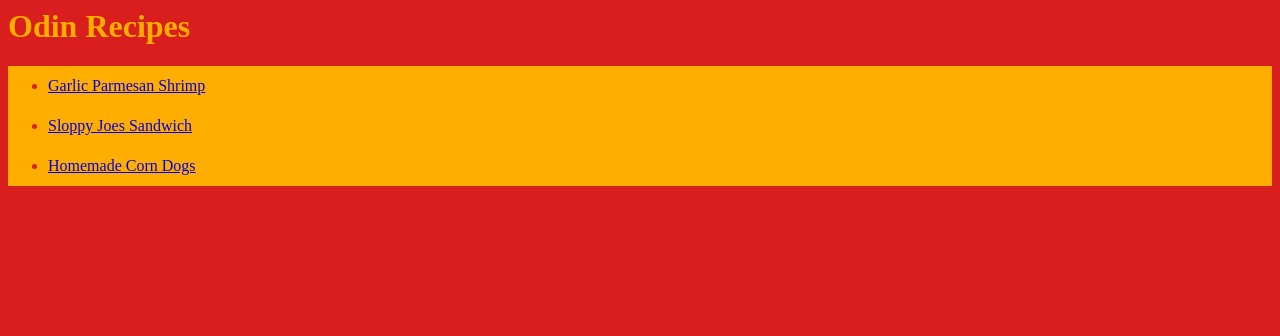
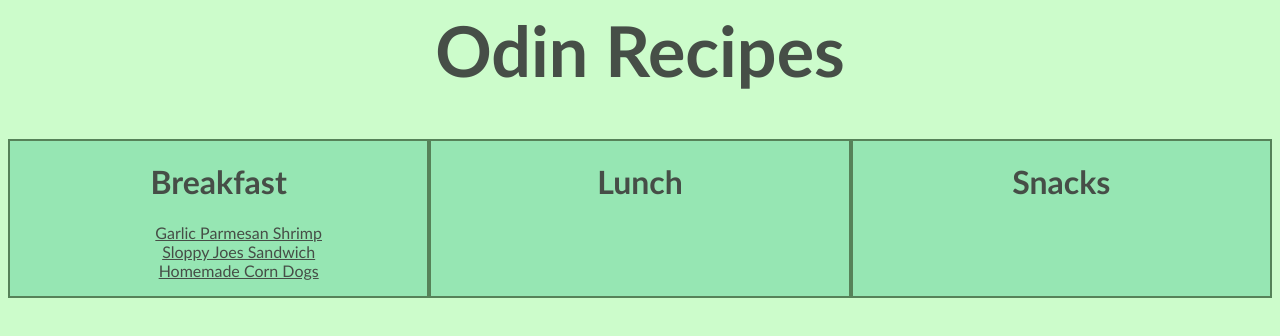
Before and after one commit to Kento225/odin-recipes, a plain HTML site: page index.html in a window 1280 px wide. Drawn offline with Linux system fonts and the light colour scheme.

Commit message:
Add more style to index.html with flexbox

```diff
--- a/index.html
+++ b/index.html
@@ -6,14 +6,37 @@
             <link rel="stylesheet" href="styles.css">
         </head>
         <body>
-            <h1>Odin Recipes</h1>
-            <div class="rec-list">
+            <h1 class="title">Odin Recipes</h1>
+            <div class="list-container">
+            <div class="rec-list-breakfast">
+                <h1>Breakfast</h1>
             <ul>
                 <li><a href="recipes/garlic-parmesan-shrimp.html">Garlic Parmesan Shrimp</a></li>
                 <li><a href="recipes/sloppy-joes.html">Sloppy Joes Sandwich</a></li>
                 <li><a href="recipes/homemade-corn-dogs.html">Homemade Corn Dogs</a></li>
-
             </ul>
-            </div>
+        </div>
+        <div class="rec-list-lunch">
+                <h1>Lunch</h1>
+            <ul>
+                <li></li>
+                <li></li>
+                <li></li>
+                <li></li>
+                <li></li>
+            </ul>
+        </div>
+        <div class="rec-list-snacks">
+                <h1>Snacks</h1>
+            <ul>
+                <li></li>
+                <li></li>
+                <li></li>
+                <li></li>
+                <li></li>
+                <li></li>
+            </ul>
+        </div>
+        </div>
         </body>
     </html>
--- a/styles.css
+++ b/styles.css
@@ -1,11 +1,44 @@
-body {
-    background-color: #d91e1e;
+* {
+    background-color: #CCFCCB;
+    font-family: Futura,Trebuchet MS,Arial,sans-serif;
 }
-.rec-list {
-    background-color:  #ffae00;
-    line-height: 2.5;
-    color: #d91e1e;
+.list-container{
+    display: flex;
+    justify-content:space-around;
+    flex: auto;
+}
+.rec-list-breakfast,
+.rec-list-lunch,
+.rec-list-snacks {
+    background-color:  #96E6B3;
+    color: #464E47;
+    width: 600px;
+    justify-content: center;
+    border: 2px solid #568259;
 }
 h1 {
-    color: #ffae00;
+    color: #464E47;
 }
+.list-container h1,
+                ul,
+                li
+                a{
+    display:flex;
+    flex-direction: column;
+    background-color: #96E6B3;
+    align-items: center;
+    color: #464E47;
+}
+.list-container li{
+    display: flex;
+    flex-direction: column;
+    align-items: center;
+    background-color: #96E6B3;
+    color: #464E47;
+}
+.title{
+    display: flex;
+    justify-content: center;
+    font-size: 70;
+
+}
```
